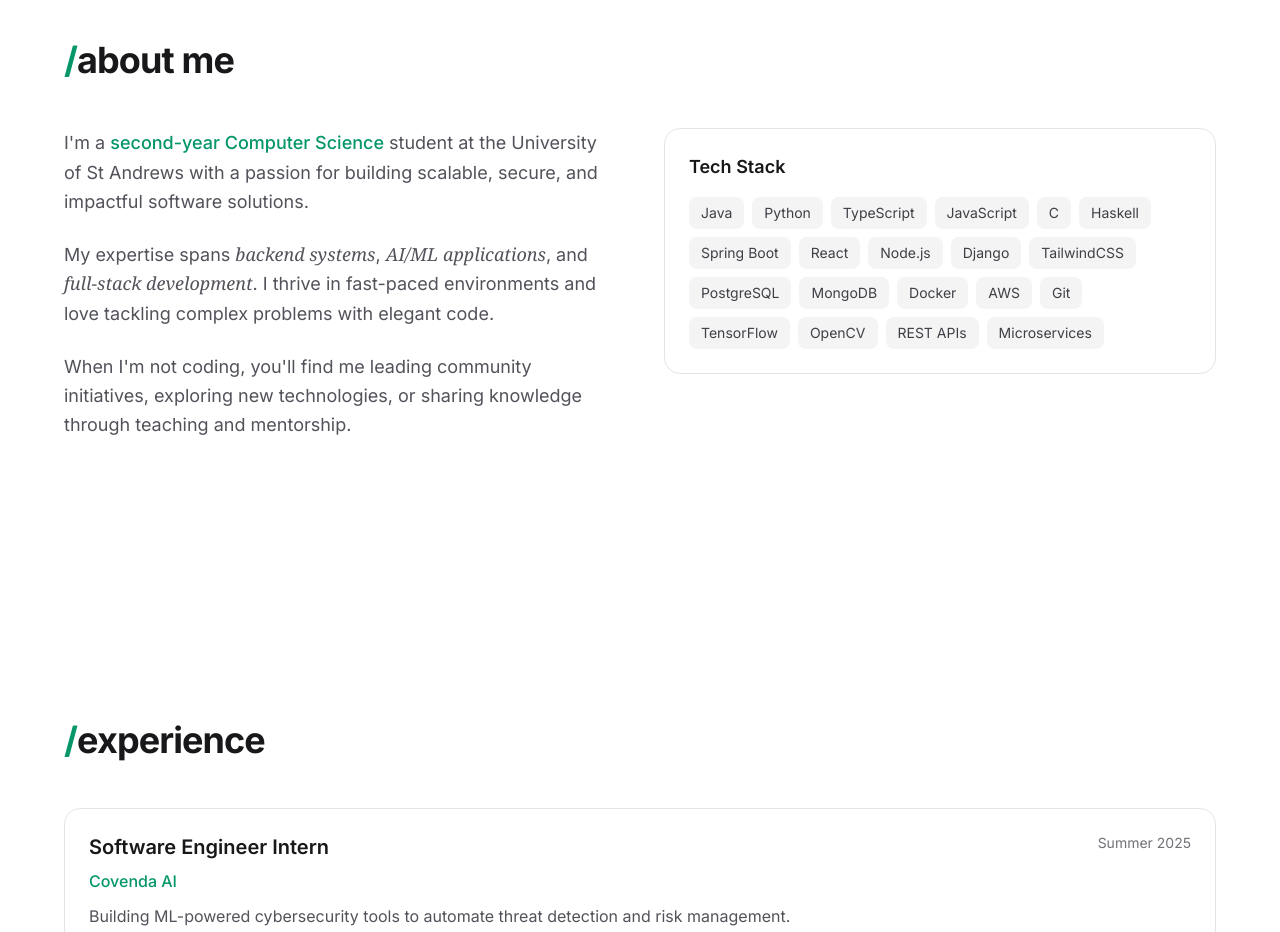
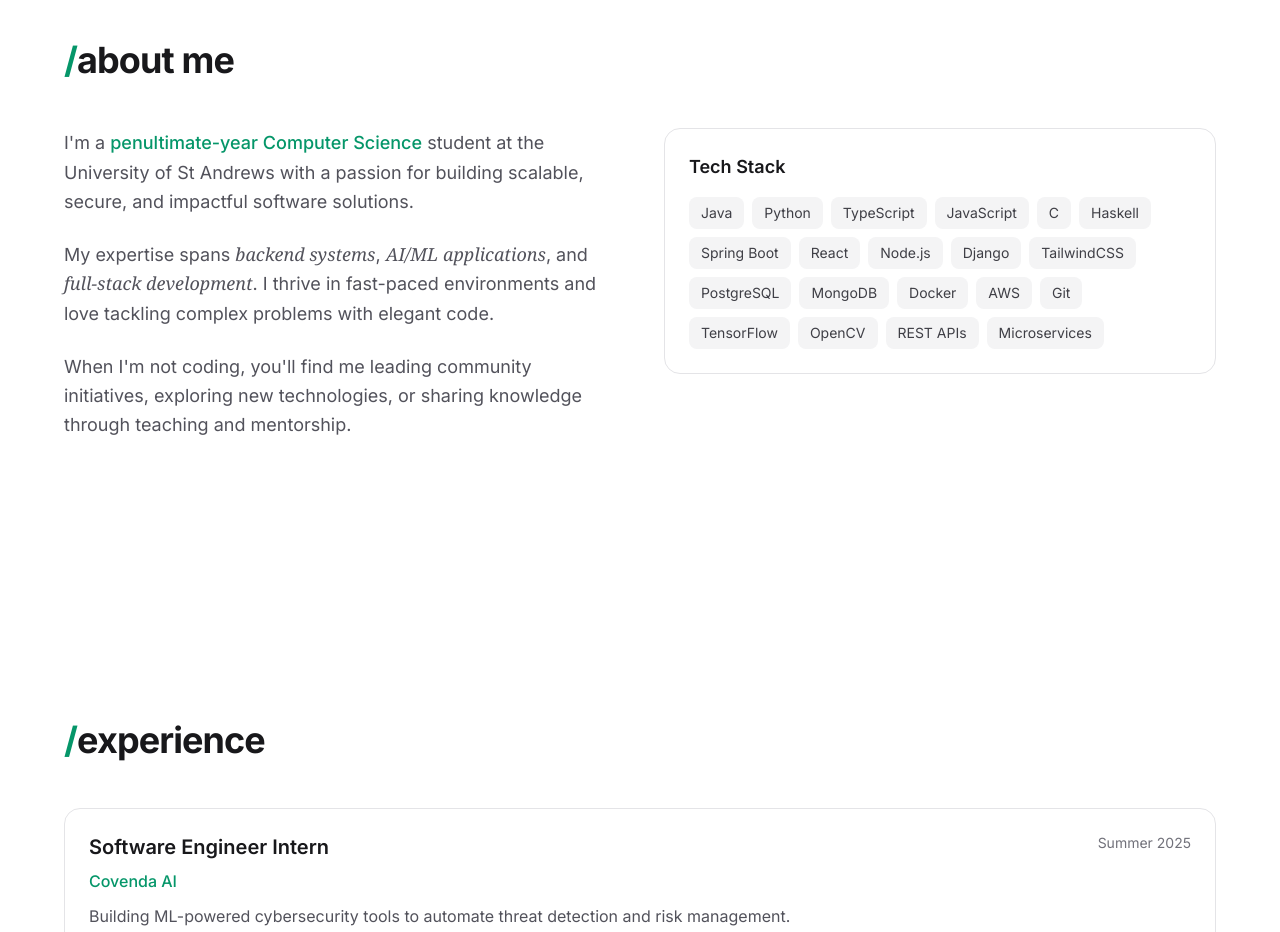
Before and after one commit to ewilbert7/site, a React (Vite) app: page / in a window 1280 px wide. Shown: the part 960-1892 px from the top of the page. Built offline with nearby package versions, Linux system fonts and the light colour scheme; a web font is replaced by a local one.

Commit message:
updated to penultimate year

```diff
--- a/src/App.tsx
+++ b/src/App.tsx
@@ -312,7 +312,7 @@ function App() {
                 <p className="text-zinc-600 dark:text-zinc-400 text-lg leading-relaxed">
                   I'm a{' '}
                   <span className="text-emerald-600 dark:text-emerald-400 font-medium">
-                    second-year Computer Science
+                    penultimate-year Computer Science
                   </span>{' '}
                   student at the University of St Andrews with a passion for building scalable, secure, and impactful software solutions.
                 </p>
```
